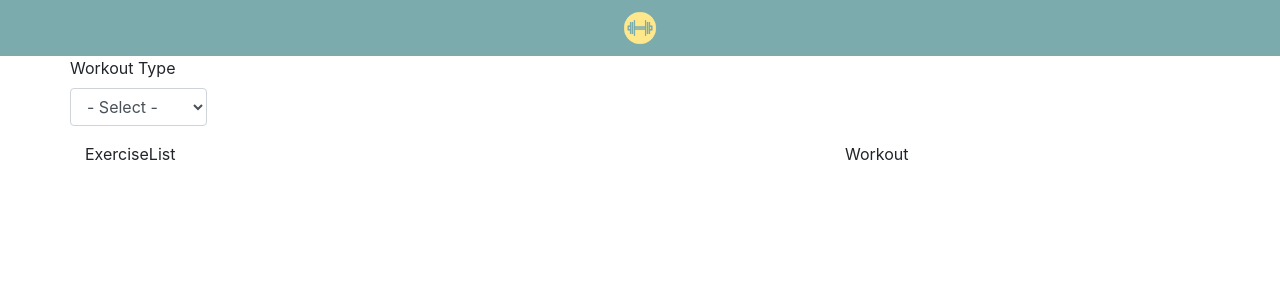
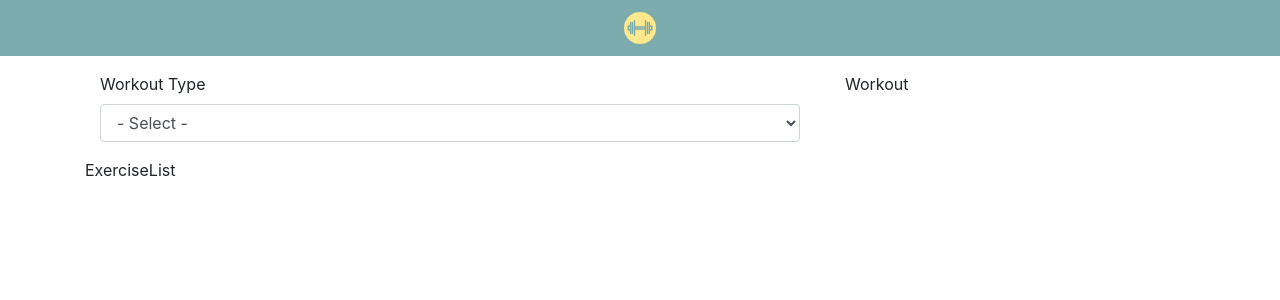
Before and after one commit to rachaelchar/Workout-Builder, a React (Create React App) app: page / in a window 1280 px wide. Shown: the top 300 px of the page. Built offline with nearby package versions, Linux system fonts and the light colour scheme.

Commit message:
put Search and ExerciseList components in the same col

```diff
--- a/src/App.js
+++ b/src/App.js
@@ -9,11 +9,9 @@ function App() {
     <div>
       <Header />
       <div className="container">
-        <div className="row">
-          <Search />
-        </div>
-        <div className="row">
+        <div className="row mt-3">
           <div className="col-8">
+            <Search />
             <ExerciseList />
           </div>
           <div className="col-4">
--- a/src/components/Search/index.js
+++ b/src/components/Search/index.js
@@ -2,9 +2,10 @@ import React from 'react';
 
 export default function Search() {
   return (
-    <div class="form-group">
+    <div className="col-12">
+      <div className="form-group">
         <label for="workoutType">Workout Type</label>
-      <select class="form-control" id="workoutType">
+        <select className="form-control" id="workoutType">
           <option value="all">- Select -</option>
           <option value="upper">Upper Body</option>
           <option value="lower">Lower Body</option>
@@ -13,5 +14,6 @@ export default function Search() {
           <option value="ladder">Ladder</option>
         </select>
       </div>
+    </div>
   );
 }
```
Lines whose indentation alone changed are shown as unchanged.
